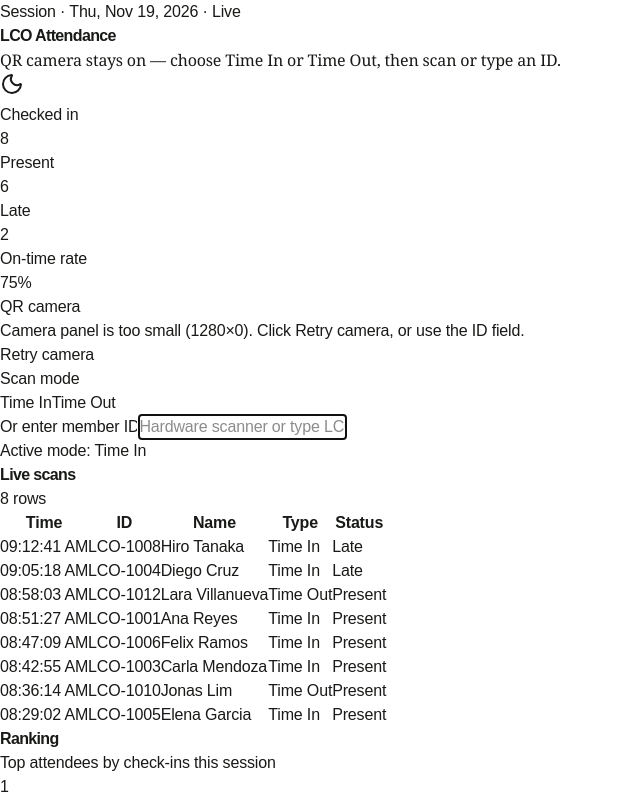
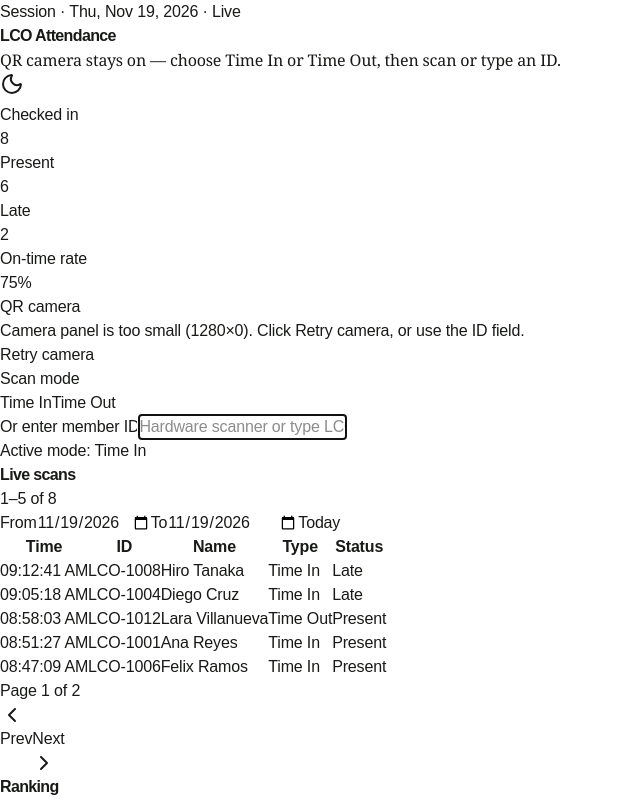
Before and after one commit to Jetrossgalinato/attendance-system, a React (Vite) app in the folder lco-attendance/frontend/src/renderer/: page / in a window 1280 px wide. Shown: the top 800 px of the page, without its empty margins (0-640 px from the left). Built offline with nearby package versions, Linux system fonts and the light colour scheme.

Commit message:
feat: implement date filtering and pagination in attendance table for enhanced user experience

```diff
--- a/lco-attendance/frontend/src/renderer/src/components/attendance/attendance-table.tsx
+++ b/lco-attendance/frontend/src/renderer/src/components/attendance/attendance-table.tsx
@@ -1,7 +1,8 @@
-import {
-  formatScanTime,
-  type AttendanceRecord,
-} from "@/data/mock-attendance"
+import { useEffect, useMemo, useState } from "react"
+import { ChevronLeft, ChevronRight } from "lucide-react"
+
+import { Button } from "@/components/ui/button"
+import { Input } from "@/components/ui/input"
 import {
   Table,
   TableBody,
@@ -10,27 +11,131 @@ import {
   TableHeader,
   TableRow,
 } from "@/components/ui/table"
+import {
+  formatScanTime,
+  type AttendanceRecord,
+} from "@/data/mock-attendance"
 import { cn } from "@/lib/utils"
+
+const PAGE_SIZE = 5
 
 type AttendanceTableProps = {
   records: AttendanceRecord[]
 }
 
+function toDateInputValue(date: Date): string {
+  const year = date.getFullYear()
+  const month = String(date.getMonth() + 1).padStart(2, "0")
+  const day = String(date.getDate()).padStart(2, "0")
+  return `${year}-${month}-${day}`
+}
+
+function startOfDay(dateValue: string): Date {
+  const date = new Date(`${dateValue}T00:00:00`)
+  return date
+}
+
+function endOfDay(dateValue: string): Date {
+  const date = new Date(`${dateValue}T23:59:59.999`)
+  return date
+}
+
 export function AttendanceTable({ records }: AttendanceTableProps) {
+  const today = toDateInputValue(new Date())
+  const [fromDate, setFromDate] = useState(today)
+  const [toDate, setToDate] = useState(today)
+  const [page, setPage] = useState(1)
+
+  const filteredRecords = useMemo(() => {
+    const from = fromDate ? startOfDay(fromDate).getTime() : null
+    const to = toDate ? endOfDay(toDate).getTime() : null
+
+    return records.filter((record) => {
+      const scanned = new Date(record.scannedAt).getTime()
+      if (from !== null && scanned < from) return false
+      if (to !== null && scanned > to) return false
+      return true
+    })
+  }, [fromDate, records, toDate])
+
+  const totalPages = Math.max(1, Math.ceil(filteredRecords.length / PAGE_SIZE))
+
+  useEffect(() => {
+    setPage(1)
+  }, [fromDate, toDate, records.length])
+
+  useEffect(() => {
+    if (page > totalPages) {
+      setPage(totalPages)
+    }
+  }, [page, totalPages])
+
+  const pageRecords = useMemo(() => {
+    const start = (page - 1) * PAGE_SIZE
+    return filteredRecords.slice(start, start + PAGE_SIZE)
+  }, [filteredRecords, page])
+
+  const rangeLabel =
+    filteredRecords.length === 0
+      ? "0 rows"
+      : `${(page - 1) * PAGE_SIZE + 1}–${Math.min(page * PAGE_SIZE, filteredRecords.length)} of ${filteredRecords.length}`
+
   return (
     <section className="border border-border bg-card">
-      <div className="flex items-center justify-between border-b border-border px-4 py-3">
+      <div className="space-y-3 border-b border-border px-4 py-3">
+        <div className="flex flex-wrap items-center justify-between gap-3">
           <h2 className="text-lg font-bold tracking-[-0.03em]">Live scans</h2>
           <p className="text-xs font-semibold tracking-[0.08em] text-muted-foreground uppercase">
-          {records.length} rows
+            {rangeLabel}
           </p>
         </div>
 
-      {records.length === 0 ? (
+        <div className="flex flex-wrap items-end gap-3">
+          <label className="space-y-1">
+            <span className="block text-[11px] font-semibold tracking-[0.12em] text-muted-foreground uppercase">
+              From
+            </span>
+            <Input
+              type="date"
+              value={fromDate}
+              max={toDate || undefined}
+              onChange={(event) => setFromDate(event.target.value)}
+              className="h-9 w-[10.5rem] cursor-pointer"
+            />
+          </label>
+          <label className="space-y-1">
+            <span className="block text-[11px] font-semibold tracking-[0.12em] text-muted-foreground uppercase">
+              To
+            </span>
+            <Input
+              type="date"
+              value={toDate}
+              min={fromDate || undefined}
+              onChange={(event) => setToDate(event.target.value)}
+              className="h-9 w-[10.5rem] cursor-pointer"
+            />
+          </label>
+          <Button
+            type="button"
+            variant="outline"
+            size="sm"
+            className="cursor-pointer"
+            onClick={() => {
+              setFromDate(today)
+              setToDate(today)
+            }}
+          >
+            Today
+          </Button>
+        </div>
+      </div>
+
+      {filteredRecords.length === 0 ? (
         <p className="px-4 py-10 text-sm text-muted-foreground">
-          No scans yet. Use the camera or enter a member ID.
+          No scans in this date range.
         </p>
       ) : (
+        <>
           <Table>
             <TableHeader>
               <TableRow className="hover:bg-transparent">
@@ -42,7 +147,7 @@ export function AttendanceTable({ records }: AttendanceTableProps) {
               </TableRow>
             </TableHeader>
             <TableBody>
-            {records.map((record) => (
+              {pageRecords.map((record) => (
                 <TableRow key={record.id}>
                   <TableCell className="font-medium tabular-nums">
                     {formatScanTime(record.scannedAt)}
@@ -79,6 +184,39 @@ export function AttendanceTable({ records }: AttendanceTableProps) {
               ))}
             </TableBody>
           </Table>
+
+          <div className="flex flex-wrap items-center justify-between gap-3 border-t border-border px-4 py-3">
+            <p className="text-xs text-muted-foreground">
+              Page {page} of {totalPages}
+            </p>
+            <div className="flex items-center gap-2">
+              <Button
+                type="button"
+                variant="outline"
+                size="sm"
+                className="cursor-pointer"
+                disabled={page <= 1}
+                onClick={() => setPage((current) => Math.max(1, current - 1))}
+              >
+                <ChevronLeft />
+                Prev
+              </Button>
+              <Button
+                type="button"
+                variant="outline"
+                size="sm"
+                className="cursor-pointer"
+                disabled={page >= totalPages}
+                onClick={() =>
+                  setPage((current) => Math.min(totalPages, current + 1))
+                }
+              >
+                Next
+                <ChevronRight />
+              </Button>
+            </div>
+          </div>
+        </>
       )}
     </section>
   )
```
Also changed, not shown: 1 other file (tests, documents, lock files or other folders). Lines whose indentation alone changed are shown as unchanged.
